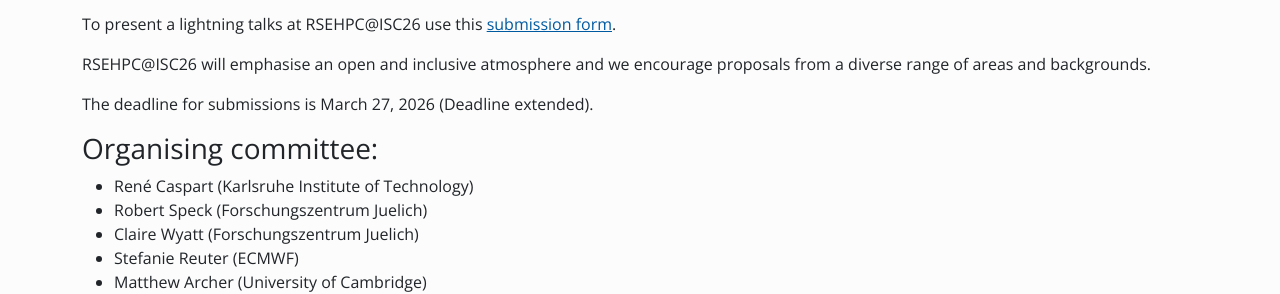
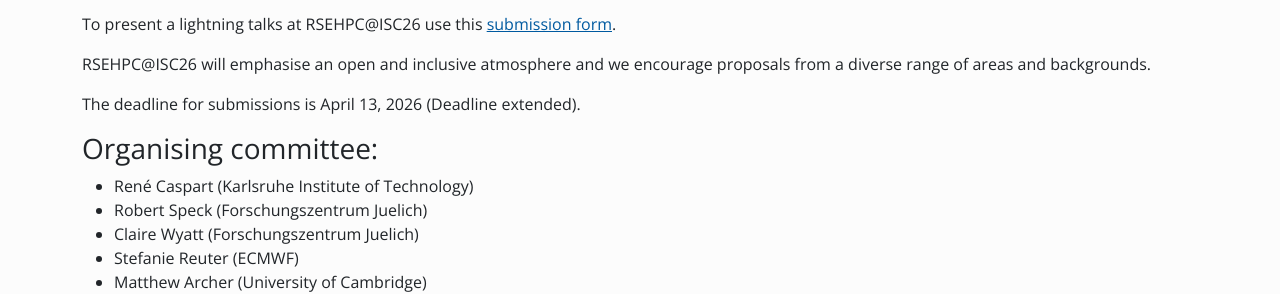
Before and after one commit to Helmholtz-HiRSE/helmholtz-hirse.github.io, a Jekyll site: the page built from _events/2026_06_26-rsehpcatisc.md, in a window 1280 px wide and 900 px high, scrolled down 2190 px. Shown: the part 319-613 px from the top of the window. Built offline with Jekyll 4.4.1, drawn with Linux system fonts in a browser that asks for light colours; nearby versions of some CDN libraries.

Commit message:
Update 2026_06_26-rsehpcatisc.md

```diff
--- a/_events/2026_06_26-rsehpcatisc.md
+++ b/_events/2026_06_26-rsehpcatisc.md
@@ -99,7 +99,7 @@
 
 RSEHPC@ISC26 will emphasise an open and inclusive atmosphere and we encourage proposals from a diverse range of areas and backgrounds.
 
-The deadline for submissions is March 27, 2026 (Deadline extended).
+The deadline for submissions is April 13, 2026 (Deadline extended).
 
 ### Organising committee:
 {: #orga}
```
